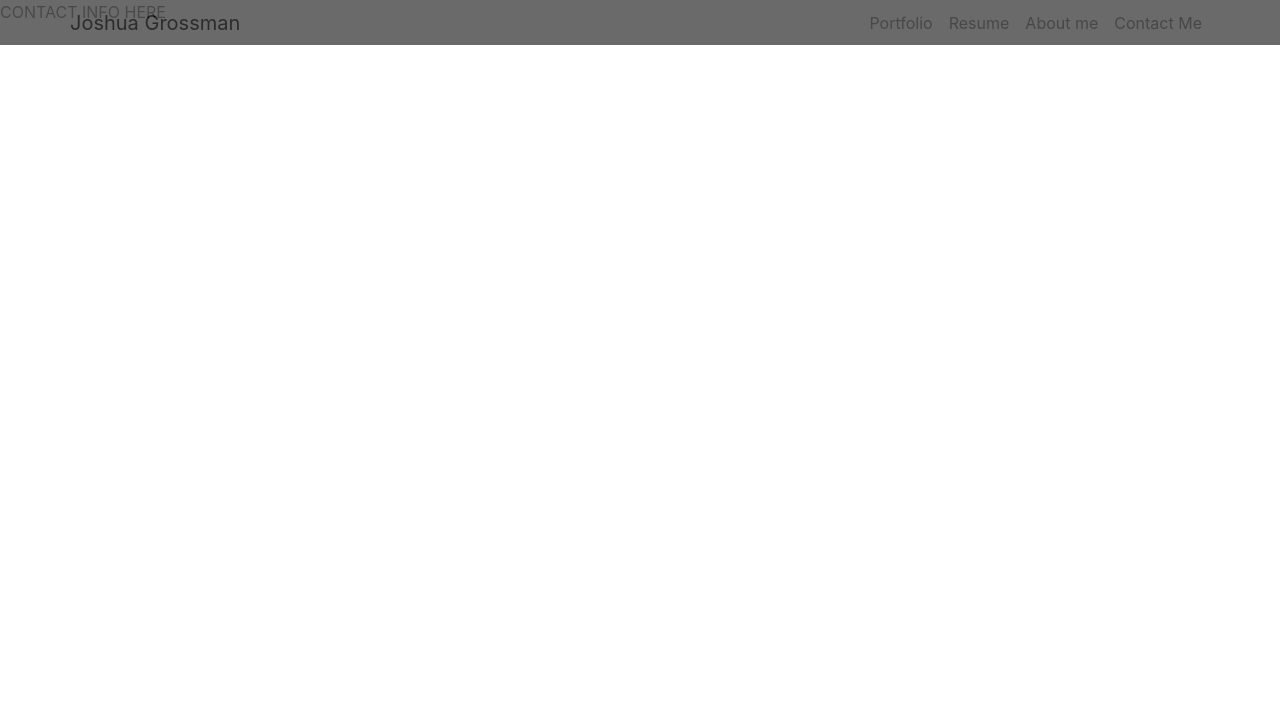
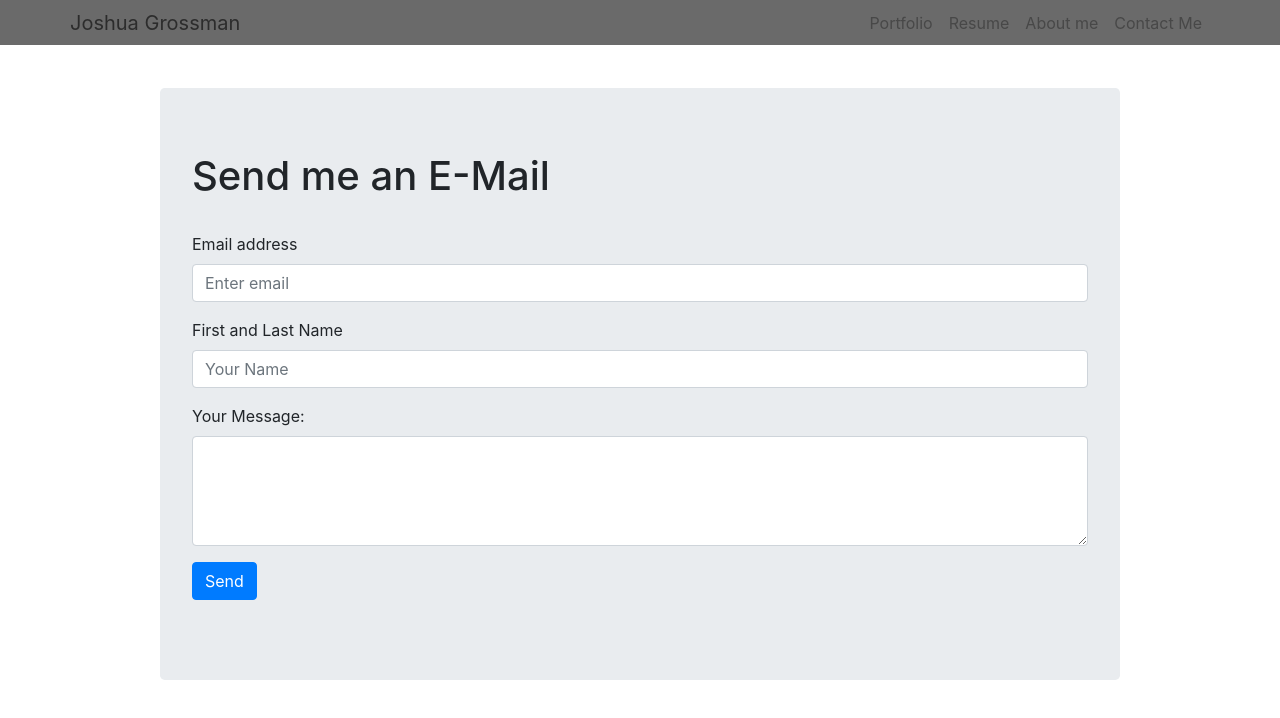
Before and after one commit to Josh1794/personalSite, a React (Create React App) app: page /Contact in a window 1280 px wide. Shown: the top 718 px of the page. Built offline with nearby package versions, Linux system fonts and the light colour scheme.

Commit message:
added incomplete portfolio and contact me

```diff
--- a/src/components/App.js
+++ b/src/components/App.js
@@ -16,8 +16,8 @@ function App() {
       <Navigation />
       <Suspense
         fallback={
-          <div>
-            Loading...
+          <div className="fallbackLoader">
+            Loading
             <Spinner animation="border" variant="warning" />
           </div>
         }
@@ -26,7 +26,6 @@ function App() {
           <Route exact path="/" component={Home} />
           <Route path="/Portfolio" component={Portfolio} />
           <Route path="/Contact" component={Contact} />
-          {/* <Route path="/Resume"/ component={Resume}> */}
         </Switch>
       </Suspense>
     </Router>
--- a/src/components/Contact.js
+++ b/src/components/Contact.js
@@ -1,6 +1,31 @@
 import React from "react";
+import { Jumbotron, Button, Form } from "react-bootstrap";
 import "../styles/Contact.css";
 
 export default function Contact() {
-  return <div>CONTACT INFO HERE</div>;
+  return (
+    <div className="contactPage">
+      <Jumbotron>
+        <h1>Send me an E-Mail</h1>
+        <br />
+        <Form>
+          <Form.Group controlId="formGroupEmail">
+            <Form.Label>Email address</Form.Label>
+            <Form.Control type="email" placeholder="Enter email" />
+          </Form.Group>
+          <Form.Group controlId="formGroupName">
+            <Form.Label>First and Last Name</Form.Label>
+            <Form.Control type="name" placeholder="Your Name" />
+          </Form.Group>
+          <Form.Group controlId="formGroupMessage">
+            <Form.Label>Your Message:</Form.Label>
+            <Form.Control as="textarea" rows="4" />
+          </Form.Group>
+        </Form>
+        <p>
+          <Button variant="primary">Send</Button>
+        </p>
+      </Jumbotron>
+    </div>
+  );
 }
--- a/src/components/Portfolio.js
+++ b/src/components/Portfolio.js
@@ -1,6 +1,55 @@
 import React from "react";
 import "../styles/App.css";
+import { Carousel } from "react-bootstrap";
 
 export default function Portfolio() {
-  return <div>PORTFOLIO HERE</div>;
+  return (
+    <div className="Portfolio">
+      <Carousel className="Carousel">
+        <Carousel.Item>
+          <img
+            height="300px"
+            max-width="300px"
+            className="d-block w-100"
+            src="http://www.xtremelimocincy.com/wp-content/uploads/2018/01/img-placeholder-square-300x300.jpg"
+            alt="First slide"
+          />
+          <Carousel.Caption>
+            <h3>First slide label</h3>
+            <p>Nulla vitae elit libero, a pharetra augue mollis interdum.</p>
+          </Carousel.Caption>
+        </Carousel.Item>
+        <Carousel.Item>
+          <img
+            height="300px"
+            max-width="300px"
+            className="d-block w-100"
+            src="http://www.xtremelimocincy.com/wp-content/uploads/2018/01/img-placeholder-square-300x300.jpg"
+            alt="Second slide"
+          />
+
+          <Carousel.Caption>
+            <h3>Second slide label</h3>
+            <p>Lorem ipsum dolor sit amet, consectetur adipiscing elit.</p>
+          </Carousel.Caption>
+        </Carousel.Item>
+        <Carousel.Item>
+          <img
+            height="300px"
+            max-width="300px"
+            className="d-block w-100"
+            src="http://www.xtremelimocincy.com/wp-content/uploads/2018/01/img-placeholder-square-300x300.jpg"
+            alt="Third slide"
+          />
+
+          <Carousel.Caption>
+            <h3>Third slide label</h3>
+            <p>
+              Praesent commodo cursus magna, vel scelerisque nisl consectetur.
+            </p>
+          </Carousel.Caption>
+        </Carousel.Item>
+      </Carousel>
+    </div>
+  );
 }
--- a/src/styles/App.css
+++ b/src/styles/App.css
@@ -1,3 +1,14 @@
+.fallbackLoader {
+  display: flex;
+  flex-direction: column;
+  align-items: center;
+  justify-content: center;
+  background-color: black;
+  color: white;
+  min-height: 100vh;
+  font-size: calc(10px + 3vmin);
+}
+
 .App-header {
   background-color: darkgrey;
   min-height: 100vh;
--- a/src/styles/Contact.css
+++ b/src/styles/Contact.css
@@ -0,0 +1,14 @@
+.contactPage {
+  display: flex;
+  flex-direction: row;
+  position: relative;
+  align-items: center;
+  justify-content: center;
+  min-height: 100vh;
+}
+.contactPage div {
+  width: 75vw;
+}
+.form-control {
+  width: 70vw;
+}
```
Also changed, not shown: src/styles/Portfolio.css (+23 -0 lines), public/3.gif (deleted).
